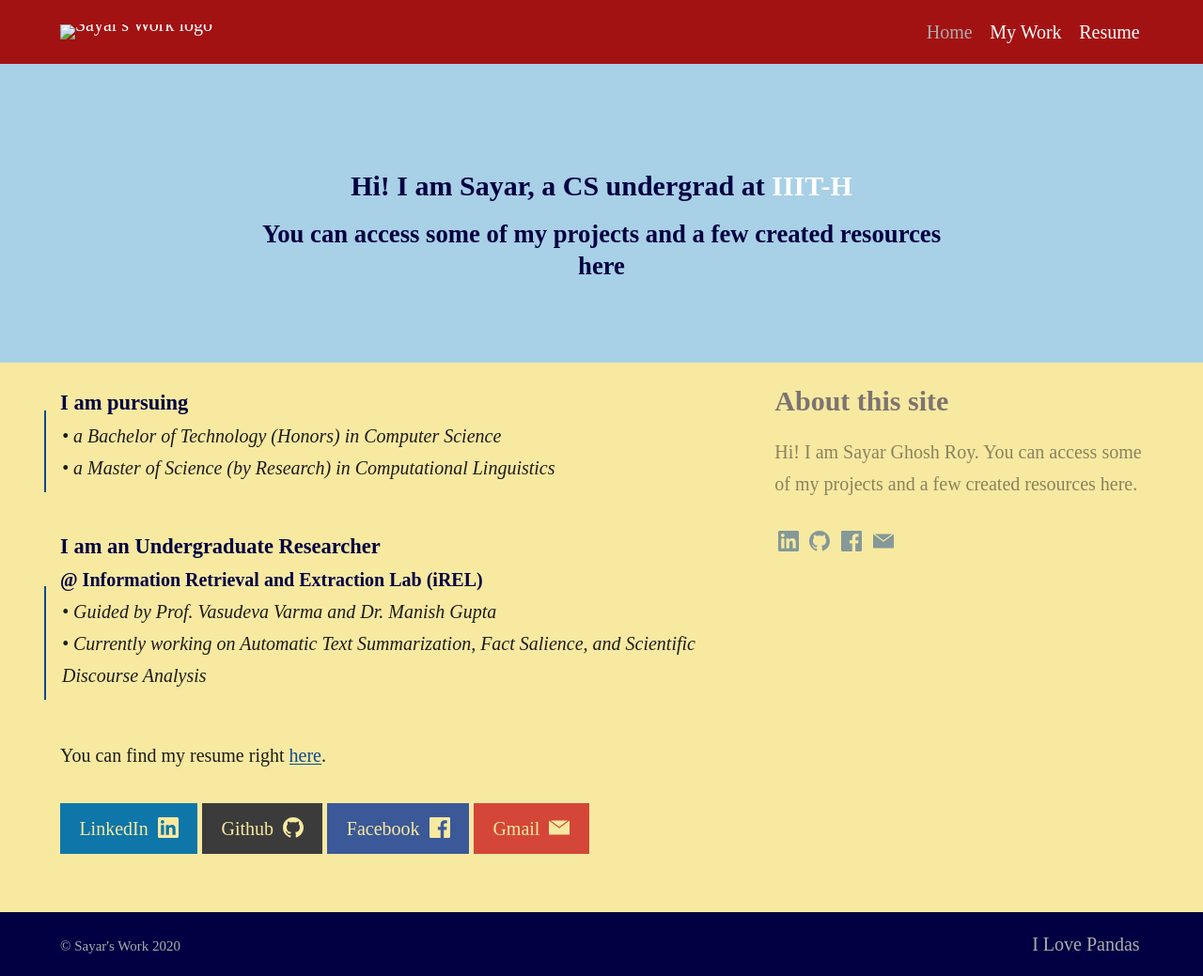
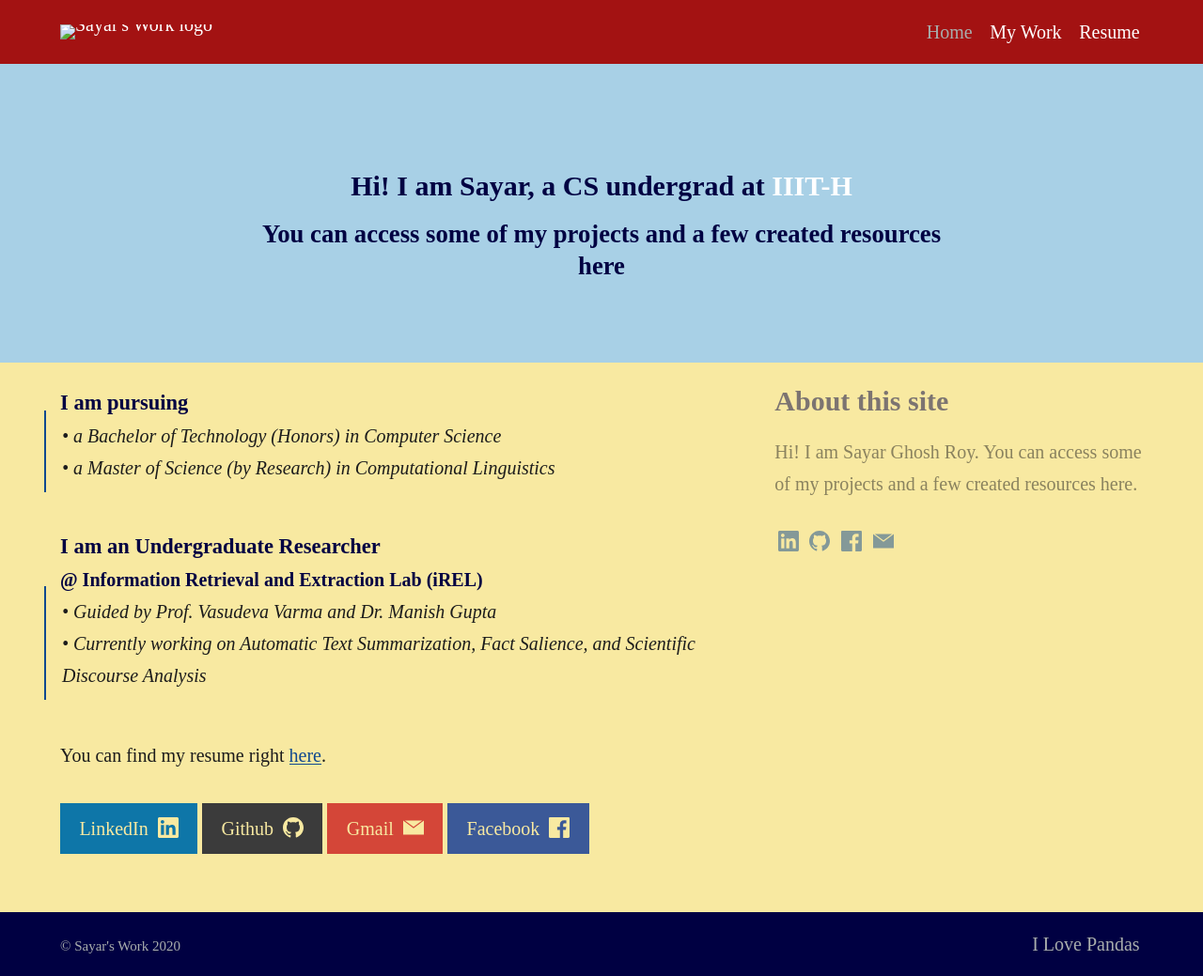
Before and after one commit to sayarghoshroy/sayarghoshroy.github.io, a Jekyll site: the page built from index.md, in a window 1280 px wide. Shown: the whole page at 94% size. Built offline with Jekyll 4.4.1, drawn with Linux system fonts in a browser that asks for light colours; some web fonts are replaced.

Commit message:
Updated Links

```diff
--- a/index.md
+++ b/index.md
@@ -22,4 +22,4 @@
 
 You can find my resume right [here]({{ site.url }}/assets/Sayar_Resume.pdf).
 
-{% include button.html text="LinkedIn" icon="linkedin" link="https://linkedin.com/sayarghoshroy" color="#0e76a8" %}{% include button.html text="Github" icon="github" link="https://github.com/sayarghoshroy" color="#3b3b3b" %} {% include button.html text="Facebook" icon="facebook" link="https://facebook.com/Sayar.Ghosh.Roy" color="#3b5998" %} {% include button.html text="Gmail" icon="email" link="mailto:sayar.1997@gmail.com" color="#d44638" %}
+{% include button.html text="LinkedIn" icon="linkedin" link="https://www.linkedin.com/in/sayarghoshroy/" color="#0e76a8" %}{% include button.html text="Github" icon="github" link="https://github.com/sayarghoshroy" color="#3b3b3b" %} {% include button.html text="Gmail" icon="email" link="mailto:sayar.1997@gmail.com" color="#d44638" %} {% include button.html text="Facebook" icon="facebook" link="https://facebook.com/Sayar.Ghosh.Roy" color="#3b5998" %}
```
Also changed, not shown: README.md.
